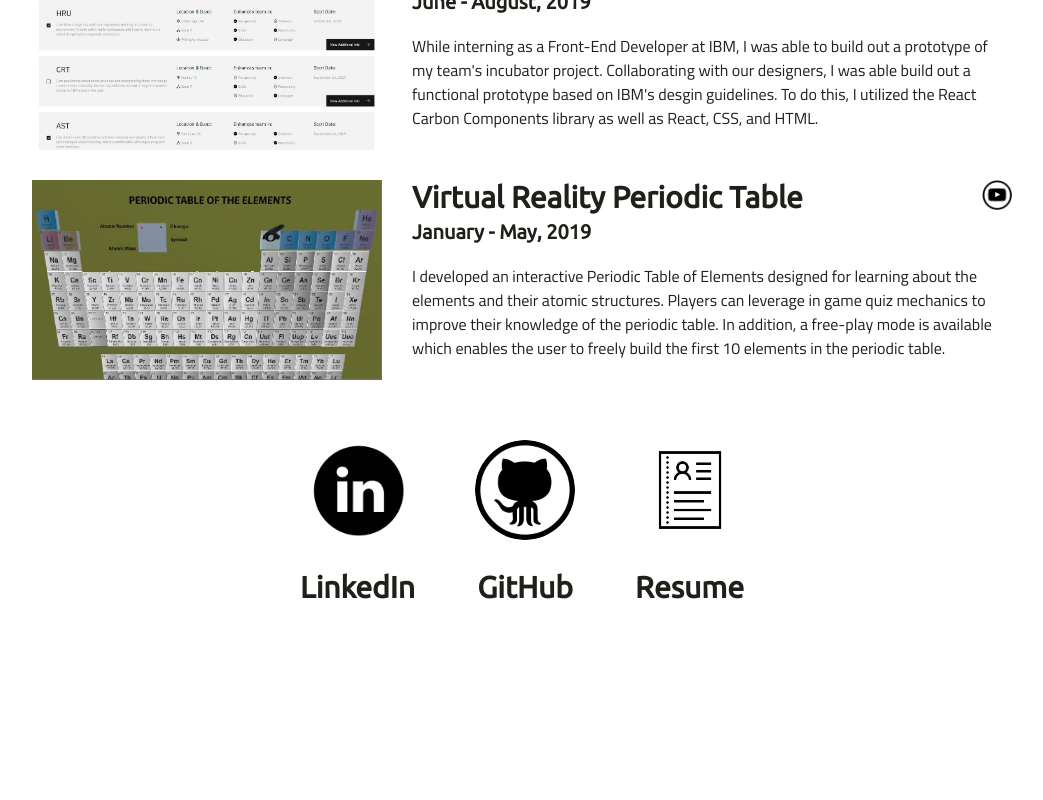
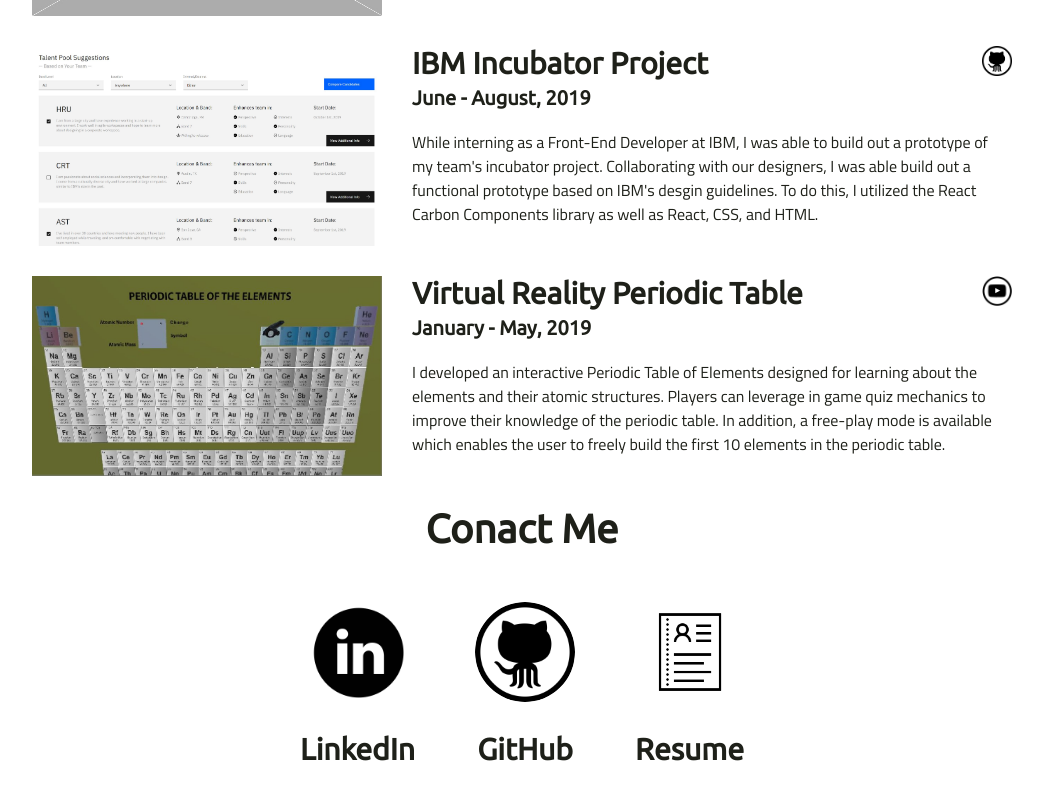
Before and after one commit to Heather-Fin/Portfolio, a React (Create React App) app: page / in a window 1280 px wide. Shown: the part 802-1602 px from the top of the page, without its empty margins (118-1161 px from the left). Before the commit the page ends 1467 px from the top, so only its background shows below. Built offline with nearby package versions, Linux system fonts and the light colour scheme.

Commit message:
Added section titles

```diff
--- a/src/components/ContactTile/contact-tile.scss
+++ b/src/components/ContactTile/contact-tile.scss
@@ -8,6 +8,7 @@
 
 .contact-tile {
     margin: 30px;
+    margin-top: 0px;
     display: flex;
     flex-direction: column;
     align-items: center;
--- /dev/null
+++ b/src/components/SectionTitle/SectionTitle.js
@@ -0,0 +1,13 @@
+import React, { Component } from 'react';
+
+class SectionTitle extends Component {
+  render() {
+    return (
+      <div>
+        <h2 className="section-title--h2">{this.props.title}</h2>
+      </div>
+    );
+  }
+}
+
+export default SectionTitle;
--- /dev/null
+++ b/src/components/SectionTitle/index.js
@@ -0,0 +1,2 @@
+import SectionTitle from './SectionTitle';
+export default SectionTitle;
--- /dev/null
+++ b/src/components/SectionTitle/section-title.scss
@@ -0,0 +1,8 @@
+.section-title--h2 {
+    text-align: center;
+    font-size: 40px;
+    font-family: 'Ubuntu', sans-serif;
+    margin: 0px;
+    margin-bottom: 50px;
+    color: #1E2019;
+}
--- a/src/content/LandingPage.js
+++ b/src/content/LandingPage.js
@@ -3,6 +3,7 @@ import React, { Component } from 'react';
 import AboutMe from '../components/AboutMe/AboutMe';
 import Projects from '../components/Projects/Projects';
 import ContactMe from '../components/ContactMe/ContactMe';
+import SectionTitle from '../components/SectionTitle/SectionTitle';
 
 import ProjectData from '../data/ProjectContent';
 
@@ -13,6 +14,7 @@ class LandingPage extends Component {
       <div>
         {/* <NavBar /> */}
         <AboutMe className="landing-page--about-me" id="about-me"></AboutMe>
+        <SectionTitle title="Projects" />
         {ProjectData.map(project => (
           <Projects
             id="projects"
@@ -25,6 +27,7 @@ class LandingPage extends Component {
             icon={project.icon}
           />
         ))}
+        <SectionTitle title="Conact Me" />
         <ContactMe id="contact-me"/>
       </div>
     );
--- a/src/content/landing-page.scss
+++ b/src/content/landing-page.scss
@@ -2,6 +2,7 @@
 @import '../components/NavBar/navbar.scss';
 @import '../components/Projects/projects.scss';
 @import '../components/ContactMe/contact-me.scss';
+@import '../components/SectionTitle/section-title.scss';
 
 .landing-page--about-me {
     background-color: #E58F65;
```
